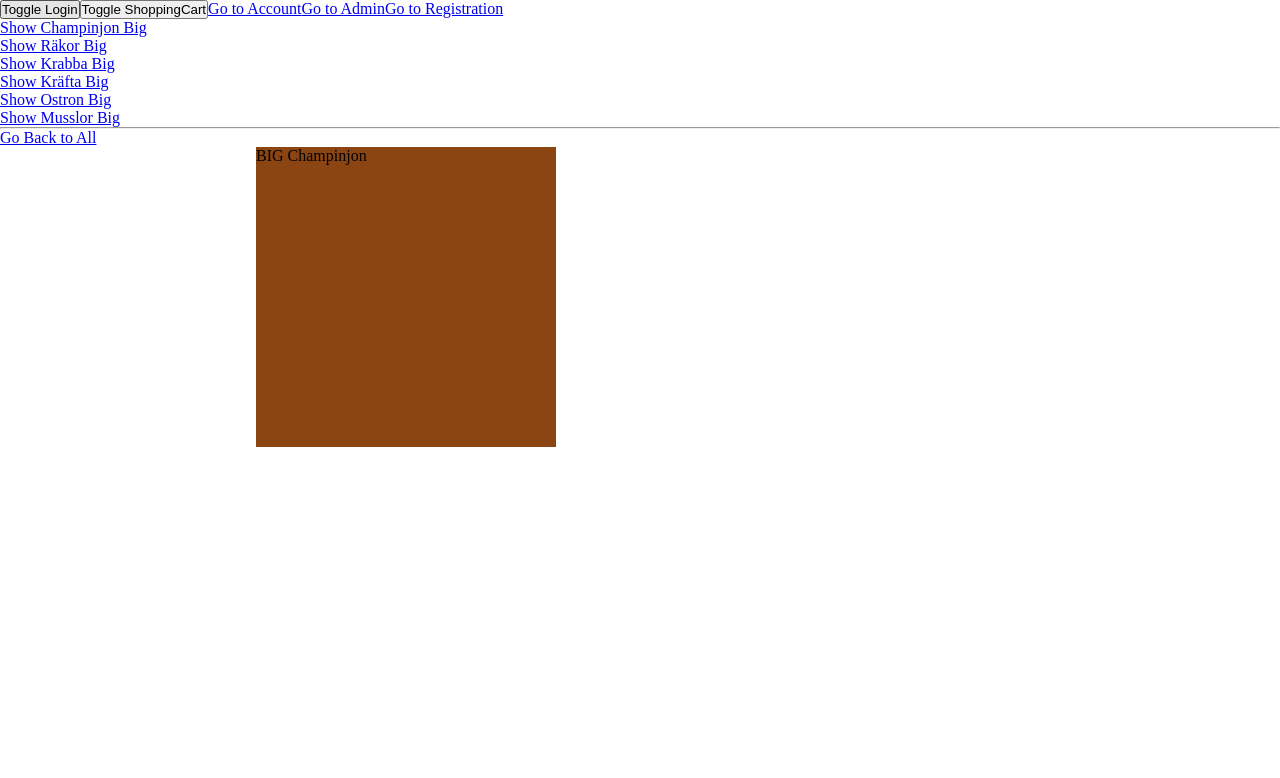
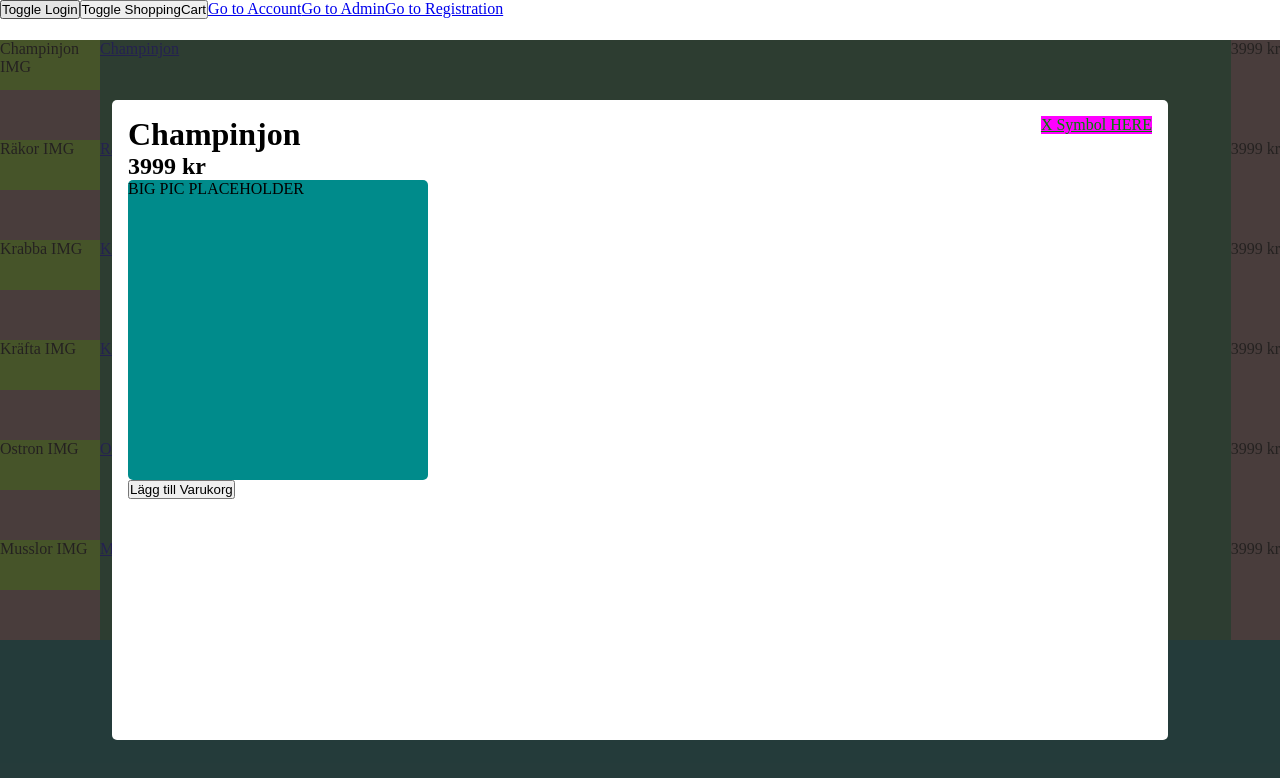
Before and after one commit to r0bban/slutprojekt-webbapplikation, a Vue app: page /products/1 in a window 1280 px wide. Shown: the top 778 px of the page. Built offline with nearby package versions, Linux system fonts and the light colour scheme.

Commit message:
Added basic Admin View, redid basic product view

```diff
--- a/src/App.vue
+++ b/src/App.vue
@@ -32,6 +32,9 @@ export default {
       console.log("Pressed Cart");
       this.$store.commit("toggleCart");
     }
+  },
+  async beforeMount() {
+    await this.$store.dispatch("initialProductLoad");
   }
 };
 </script>
@@ -40,4 +43,8 @@ export default {
   padding: 0;
   margin: 0;
 }
+#app {
+  display: grid;
+  grid-template-rows: 5vh minmax(95vh, auto);
+}
 </style>
--- /dev/null
+++ b/src/components/AdminProduct.vue
@@ -0,0 +1,34 @@
+<template>
+  <tr class="adminProduct">
+    <td>
+      <input type="text" />
+    </td>
+    <td>
+      <input type="text" />
+    </td>
+    <td>
+      <input type="text" />
+    </td>
+    <td>
+      <input type="text" />
+    </td>
+  </tr>
+</template>
+<script>
+export default {};
+</script>
+<style lang='scss' scoped>
+.adminProduct {
+  display: flex;
+
+  input {
+    width: 25%;
+  }
+}
+</style>
+_id: '39y7gbbZk1u4ABnv',
+    title: 'Gretas Fury',
+    price: 999,
+    shortDesc: 'Unisex',
+    longDesc: 'Skate ipsum dolor sit amet...',
+    imgFile: 'skateboard-greta.png'
--- a/src/components/Product.vue
+++ b/src/components/Product.vue
@@ -1,15 +1,63 @@
 <template>
-  <div class="product">BIG {{this.$store.state.tmpData[this.$route.params.id-1]}}</div>
+  <div class="productContainer" @click="leaveModal">
+    <div class="product">
+      <router-link class="return" :to="{name: 'Products'}">X Symbol HERE</router-link>
+
+      <h1>{{product.value}}</h1>
+      <h2>3999 kr</h2>
+      <div class="bigPicture">BIG PIC PLACEHOLDER</div>
+      <button>Lägg till Varukorg</button>
+    </div>
+  </div>
 </template>
 <script>
-export default {};
+export default {
+  computed: {
+    product() {
+      return this.$store.state.tmpData.find(
+        value => value.id == this.$route.params.id
+      );
+    }
+  },
+  methods: {
+    leaveModal() {
+      console.log("Leaving Modal");
+      this.$router.push({ name: "Products" });
+    }
+  }
+};
 </script>
 <style lang='scss' scoped>
+.productContainer {
+  position: absolute;
+  display: flex;
+  justify-content: center;
+  align-items: center;
+  // left: 20%;
+  width: 100%;
+  height: 100%;
+  background-color: rgba(46, 42, 40, 0.8);
+}
 .product {
-  position: absolute;
-  left: 20%;
-  background-color: saddlebrown;
+  position: relative;
+  padding: 1rem;
+  background-color: white;
+  border-radius: 5px;
+  width: 80%;
+  height: 80%;
+}
+.bigPicture {
   width: 300px;
   height: 300px;
+  background-color: darkcyan;
+  border-radius: 5px;
+}
+.return {
+  margin: 1rem;
+  top: 0;
+  right: 0;
+  position: absolute;
+  color: green;
+  background-color: magenta;
 }
 </style>
--- a/src/store/index.js
+++ b/src/store/index.js
@@ -5,7 +5,14 @@ Vue.use(Vuex);
 
 export default new Vuex.Store({
   state: {
-    tmpData: ["Champinjon", "Räkor", "Krabba", "Kräfta", "Ostron", "Musslor"],
+    tmpData: [
+      { value: "Champinjon", id: 1 },
+      { value: "Räkor", id: 2 },
+      { value: "Krabba", id: 3 },
+      { value: "Kräfta", id: 4 },
+      { value: "Ostron", id: 5 },
+      { value: "Musslor", id: 6 },
+    ],
     showCart: false,
     showLogin: false,
   },
--- a/src/views/AdminView.vue
+++ b/src/views/AdminView.vue
@@ -1,8 +1,133 @@
 <template>
-  <div class="adminView">Admin View</div>
+  <div class="adminView">
+    <h2>Admin</h2>
+    <div class="productslist">
+      <table class="tableProperties">
+        <tr>
+          <th>Title</th>
+          <th>Price</th>
+          <th>Short Description</th>
+          <th>Long Description</th>
+          <th>Image File</th>
+        </tr>
+        <tr v-for="product in products" :key="product.id">
+          <td>
+            <input type="text" v-model="product.value" />
+          </td>
+          <td>
+            <input type="number" />
+          </td>
+          <td>
+            <input type="text" maxlength="15" />
+          </td>
+          <td>
+            <input type="text" />
+          </td>
+          <td>
+            <select>
+              <option value>Pic1</option>
+              <option value>Pic2</option>
+              <option value>Pic3</option>
+              <option value>Pic4</option>
+            </select>
+          </td>
+          <td>
+            <button @click="updateProduct(product)">Update</button>
+          </td>
+          <td>
+            <button @click="deleteProduct(product.id)">Delete</button>
+          </td>
+        </tr>
+      </table>
+      <hr />
+      <p>New Product</p>
+      <table class="tableProperties">
+        <tr>
+          <th>Title</th>
+          <th>Price</th>
+          <th>Short Description</th>
+          <th>Long Description</th>
+          <th>Image File</th>
+        </tr>
+        <tr>
+          <td>
+            <input type="text" v-model="newProduct.title" />
+          </td>
+          <td>
+            <input type="number" v-model="newProduct.price" />
+          </td>
+          <td>
+            <input type="text" v-model="newProduct.shortDesc" />
+          </td>
+          <td>
+            <input type="text" v-model="newProduct.longDesc" />
+          </td>
+          <select v-model="newProduct.imgUrl">
+            <option value="pic1.url">Pic1</option>
+            <option value="pic2.url">Pic2</option>
+            <option value="pic3.url">Pic3</option>
+            <option value="pic4.url">Pic4</option>
+          </select>
+        </tr>
+      </table>
+      <button @click="addNewProduct">Add Article</button>
+    </div>
+  </div>
 </template>
 <script>
-export default {};
+// import AdminProduct from "../components/AdminProduct";
+export default {
+  data() {
+    return {
+      newProduct: {
+        title: "",
+        price: 0,
+        shortDesc: "",
+        longDesc: "",
+        imgUrl: ""
+      }
+    };
+  },
+  components: {
+    // AdminProduct
+  },
+  computed: {
+    products() {
+      return this.$store.state.tmpData;
+    }
+  },
+  methods: {
+    addNewProduct() {
+      console.log("Creating product");
+      console.log(this.newProduct);
+      this.$store.dispatch("registerNewProduct", this.newProduct);
+    },
+    updateProduct(updatedProduct) {
+      console.log("Updating product");
+      console.log(updatedProduct);
+      this.$store.dispatch("updateProduct", updatedProduct);
+    },
+    deleteProduct(productId) {
+      console.log("Deleting product");
+      console.log(productId);
+      this.$store.dispatch("deleteProduct", productId);
+    }
+  }
+};
 </script>
 <style lang='scss' scoped>
+.tableProperties {
+  width: 100%;
+  text-align: left;
+}
+.productslist {
+  background-color: lightskyblue;
+}
+.productHeaders {
+  background-color: royalblue;
+  width: 100vw;
+}
+label {
+  padding: 2rem;
+}
 </style>
--- a/src/views/ProductsView.vue
+++ b/src/views/ProductsView.vue
@@ -1,12 +1,12 @@
 <template>
-  <div class="products">
-    <ul>
-      <li v-for="(product,index) in this.$store.state.tmpData" :key="index">
-        <router-link :to="{name: 'Product', params: {id: index+1}}">Show {{product}} Big</router-link>
-      </li>
-    </ul>
-    <hr />
-    <router-link :to="{name: 'Products'}">Go Back to All</router-link>
+  <div class="productsView">
+    <div v-for="product in products" :key="product.id" class="listProduct">
+      <div class="imgSmall">{{product.value}} IMG</div>
+      <router-link class="title" :to="{name: 'Product', params: {id: product.id}}">{{product.value}}</router-link>
+      <span class="price">3999 kr</span>
+    </div>
+
+    <!-- <router-link :to="{name: 'Products'}">Go Back to All</router-link> -->
     <router-view />
   </div>
 </template>
@@ -16,8 +16,34 @@ export default {
     return {
       showProduct: false
     };
+  },
+  computed: {
+    products() {
+      return this.$store.state.tmpData;
+    }
   }
 };
 </script>
 <style lang='scss' scoped>
+.productsView {
+  background-color: teal;
+  position: relative;
+  display: grid;
+
+  grid-auto-rows: 100px;
+}
+.listProduct {
+  display: flex;
+  background-color: rosybrown;
+  & > *:nth-child(2) {
+    flex-grow: 1;
+    background-color: seagreen;
+  }
+}
+
+.imgSmall {
+  background-color: greenyellow;
+  height: 50px;
+  width: 100px;
+}
 </style>
```
